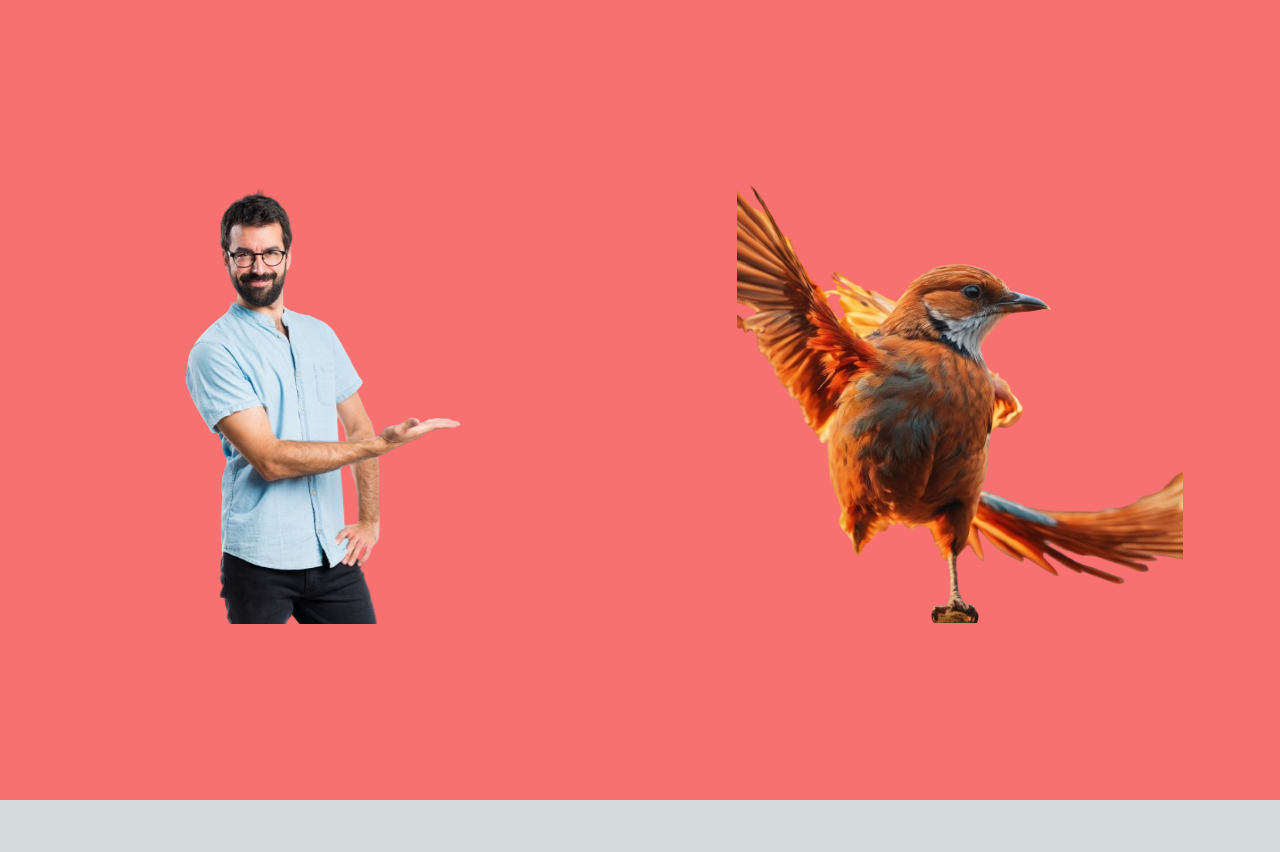
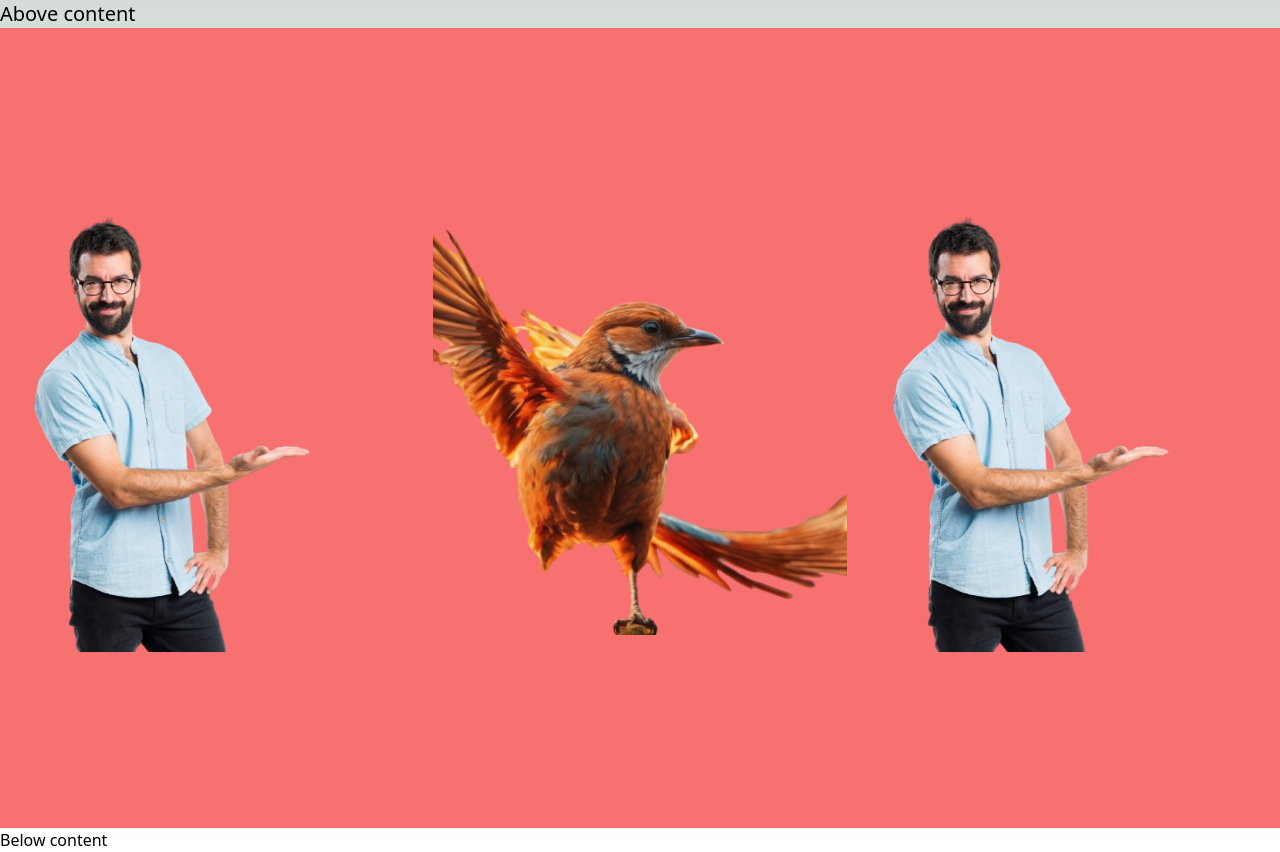
Before and after one commit to ern4m/react-carousel, a Next.js app: page / in a window 1280 px wide. Before the commit the page ends 800 px from the top, so only its background shows below. Built offline with nearby package versions, Linux system fonts and the light colour scheme.

Commit message:
trying different image sizes given an scale factor

```diff
--- a/components/FullScreenCarousel.tsx
+++ b/components/FullScreenCarousel.tsx
@@ -5,12 +5,11 @@ import "swiper/css/navigation";
 import "swiper/css/pagination";
 import "swiper/css/effect-fade";
 import Image, { StaticImageData } from "next/image";
-
+import Slide from "@/types";
 
 type CarouselProps = {
-  slides: StaticImageData[][]
+  slides: Slide[][]
 }
-
 
 function FullScreenCarousel(props :CarouselProps) {
   const [activeSlideIndex, setActiveSlideIndex] = useState(0);
@@ -26,21 +25,32 @@ function FullScreenCarousel(props :CarouselProps) {
     return () => clearInterval(timer); // Cleanup when the component unmounts
   }, [activeSlideIndex, slides]);
 
-  console.log(slides)
+  console.log(imagesToDisplay.length)
 
   return (
-      <div className="h-screen h-width flex lg:flex-row flex-col bg-red-400 items-center overflow-scroll">
+      <div className="h-screen h-width flex flex-no-wrap bg-red-400 space-x-2 items-center overflow-scroll">
         {imagesToDisplay.map((image, idx) => (
-          <>
+          <div
+            key={idx}
+            className={`w-1/${imagesToDisplay.length === 3 ? '2' : '3'} p-1 basis-1/2`}
+          >
             <Image
-              src={image}
-              key={idx}
+              src={image.image}
               alt="test"
-              width={500}
-              height={500}
-              className={"basis-1/2 lg:object-scale-down"}
+              width={image.image.width}
+              height={image.image.height}
             />
-          </>
+          </div>
+          //<>
+          //  <Image
+          //    src={image.image}
+          //    alt="test"
+          //    width={image.image.width}
+          //    height={image.image.height}
+          //    className={"w-auto h-auto max-w-full max-h-full"}
+          //    //style={{ width: `${image.scale * 100}%` }}
+          //  />
+          //</>
         ))}
       </div>
   );
--- a/pages/index.tsx
+++ b/pages/index.tsx
@@ -1,18 +1,27 @@
-import Image from 'next/image'
+import Image, { StaticImageData } from 'next/image'
 import { Inter } from 'next/font/google'
 import FullScreenCarousel from '@/components/FullScreenCarousel'
 import man from "../public/images/man.png"
 import bird from "../public/images/bird.png"
+import Slide from '@/types'
 
-const slides = [
-  [man, bird],
-  //["https://placehold.co/1920x1080", "https://placehold.co/1920x1080", "https://placehold.co/1920x1080"],
-]
+const slides: Slide[][] = [[
+ {image: man, scale: 2},
+ {image: bird, scale: 1},
+ {image: man, scale: 1},
+]]
 
 export default function Home() {
   return (
     <div>
+        <div className='text-xl'>
+          Above content
+        </div>
         <FullScreenCarousel slides={slides}/>
+        <div>
+          Below content
+        </div>
+
     </div>
   )
 }
```
